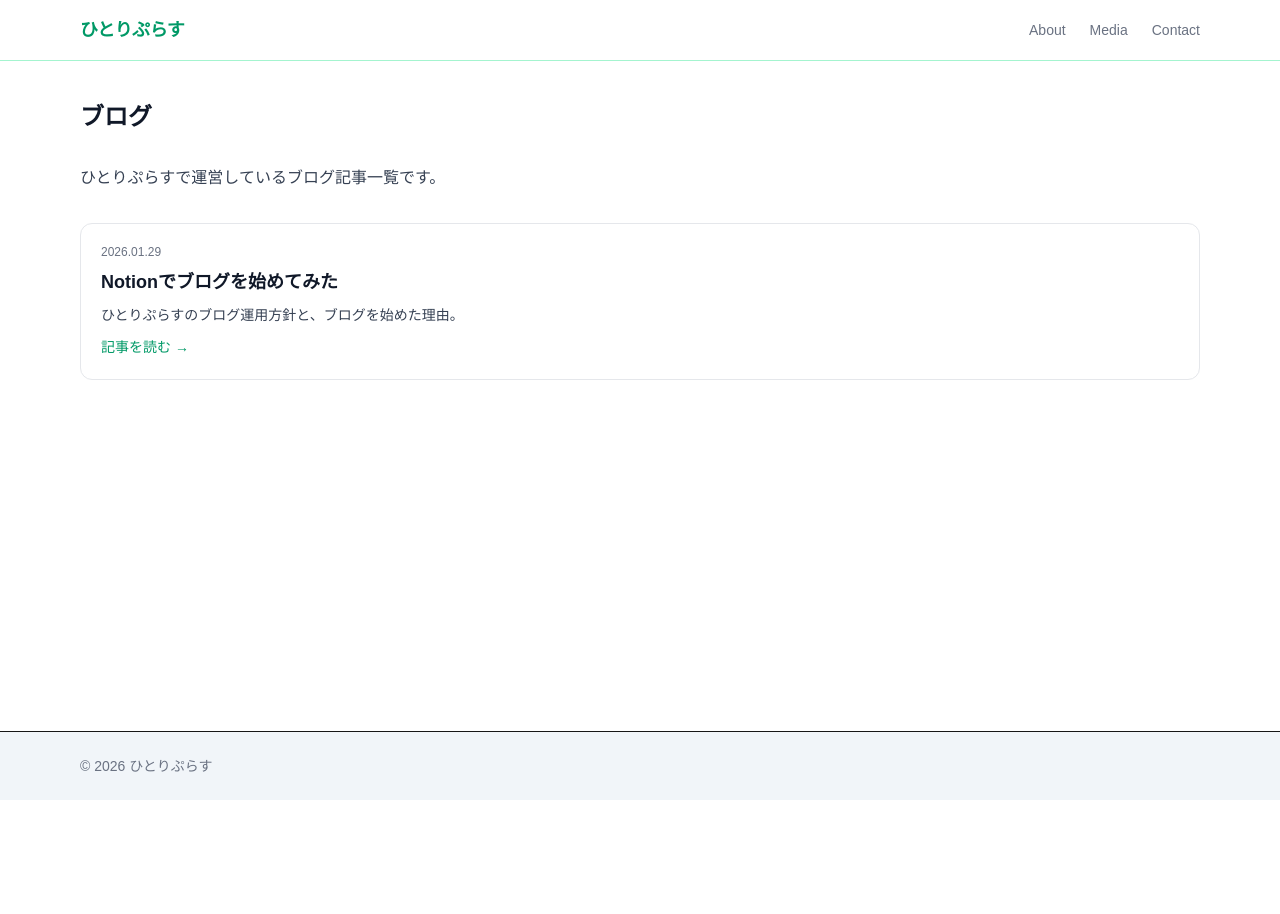
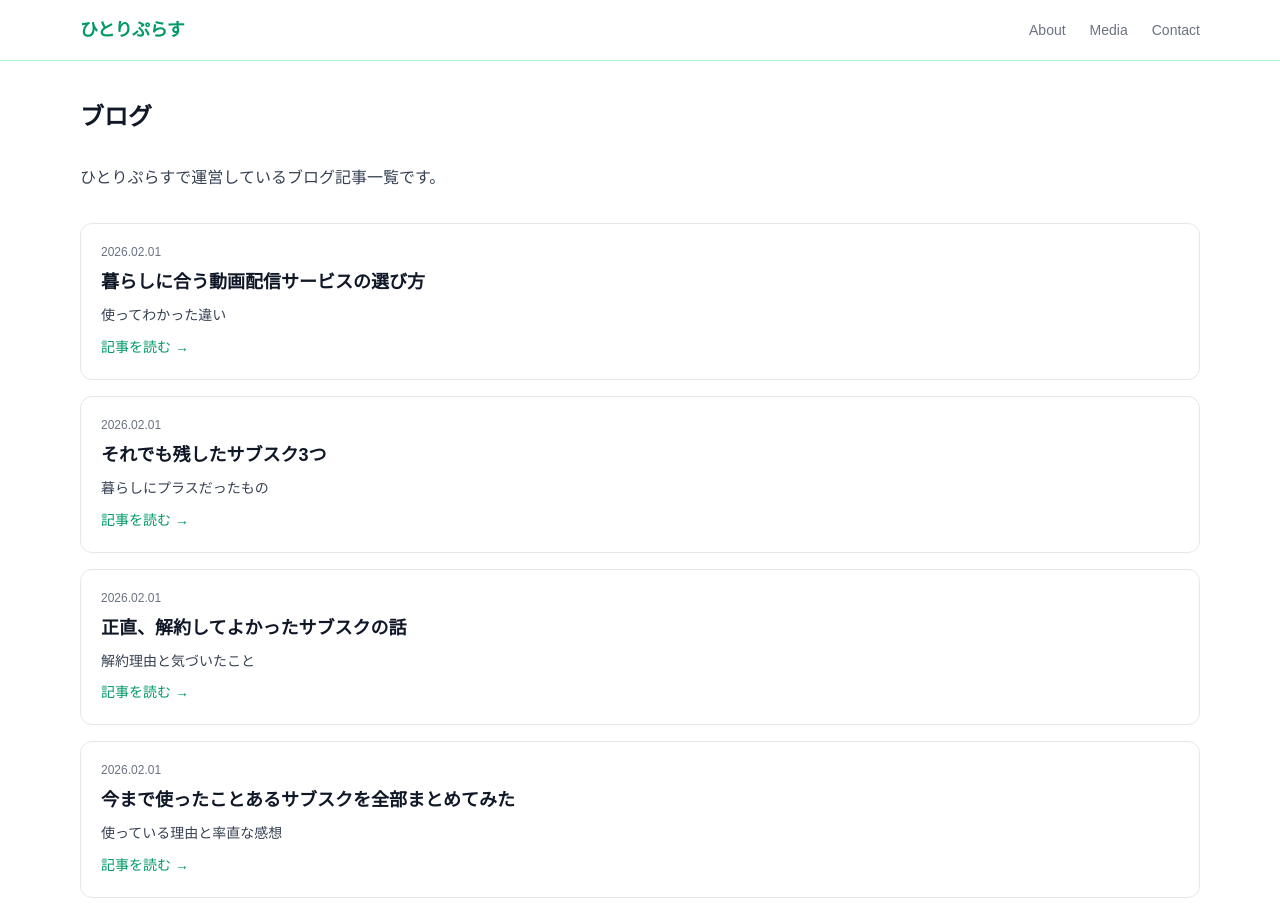
Before and after one commit to xtkcx/hitoriplus-hp, a Next.js app: page /media/blog in a window 1280 px wide. Shown: the top 914 px of the page. Before the commit the page ends 800 px from the top, so only its background shows below. Built offline with nearby package versions, Linux system fonts and the light colour scheme.

Commit message:
４記事追加

```diff
--- a/app/media/blog/page.tsx
+++ b/app/media/blog/page.tsx
@@ -1,6 +1,30 @@
 import Link from "next/link";
 
 const posts = [
+  {
+    title: "暮らしに合う動画配信サービスの選び方",
+    description: "  使ってわかった違い",
+    url: "https://ring-straw-4b3.notion.site/2fa900854a3a80aaa0bdf49bf8c7d3d8?source=copy_link",
+    date: "2026.02.01",
+  },
+  {
+    title: "それでも残したサブスク3つ",
+    description: "暮らしにプラスだったもの",
+    url: "https://ring-straw-4b3.notion.site/3-2fa900854a3a80fd9cafd71e631a21f7?source=copy_link",
+    date: "2026.02.01",
+  },
+  {
+    title: "正直、解約してよかったサブスクの話",
+    description: "解約理由と気づいたこと",
+    url: "https://ring-straw-4b3.notion.site/2fa900854a3a8087a9d9f123eba5da56?source=copy_link",
+    date: "2026.02.01",
+  },
+  {
+    title: "今まで使ったことあるサブスクを全部まとめてみた",
+    description: "使っている理由と率直な感想",
+    url: "https://ring-straw-4b3.notion.site/2fa900854a3a80f5a2ebfca94386ab36?source=copy_link",
+    date: "2026.02.01",
+  },
   {
     title: "Notionでブログを始めてみた",
     description: "ひとりぷらすのブログ運用方針と、ブログを始めた理由。",
```
